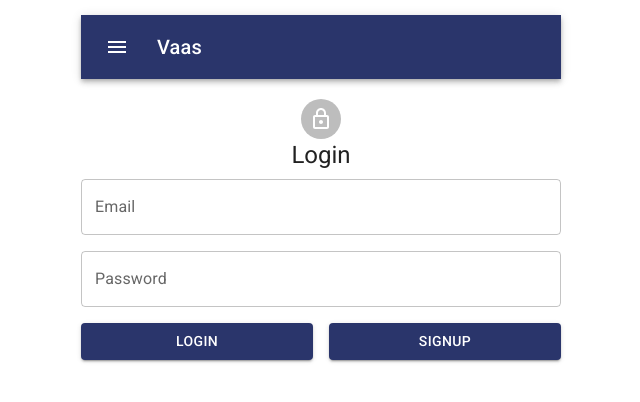
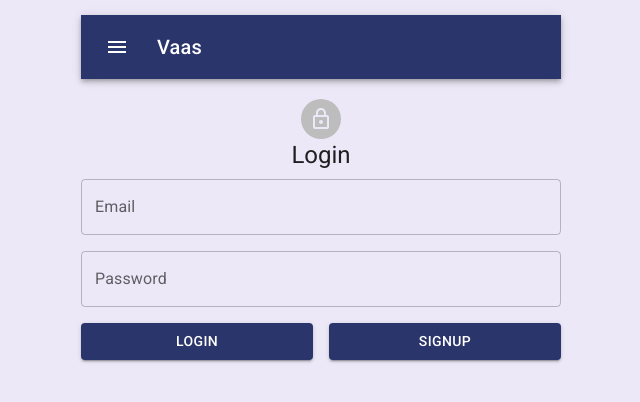
Before and after one commit to j0y0nt/vaas, a React (Create React App) app in the folder vaas-web/vass-fe/: page / in a window 1280 px wide. Shown: the top 402 px of the page, without its empty margins (319-959 px from the left). Built offline with nearby package versions, Linux system fonts and the light colour scheme.

Commit message:
Change color.

```diff
--- a/vaas-web/vass-fe/src/theme/VaasThemeOptions.js
+++ b/vaas-web/vass-fe/src/theme/VaasThemeOptions.js
@@ -8,5 +8,8 @@ export const vaasThemeOptions = {
     secondary: {
       main: '#f50057',
     },
+     background: {
+      default: '#ede8f7',
+    },
   },
 };
```
